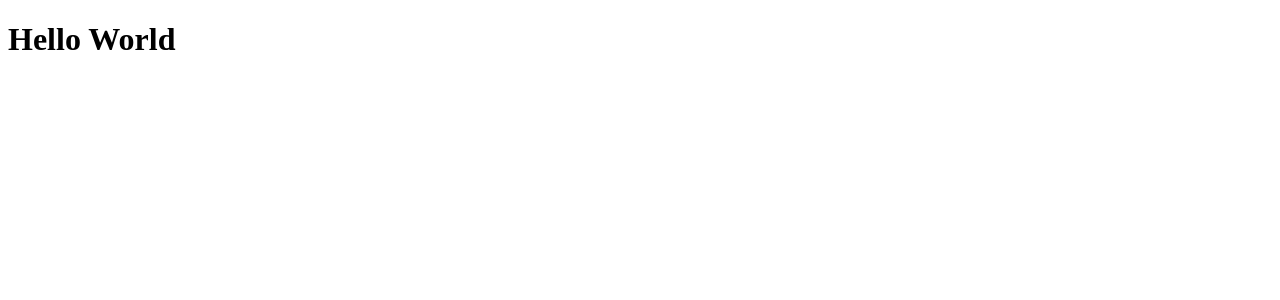
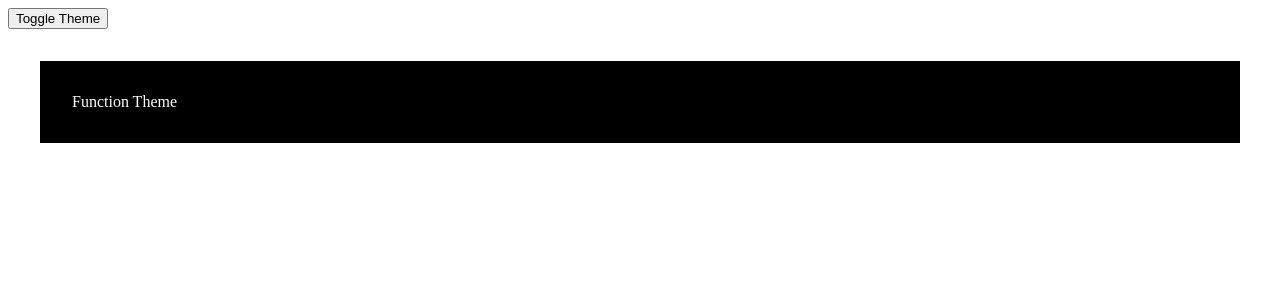
Before and after one commit to jlam609/pythonsqltest, a React app: page / in a window 1280 px wide. Shown: the top 300 px of the page. Built offline with nearby package versions, Linux system fonts and the light colour scheme.

Commit message:
created darkmode lightmode

```diff
--- /dev/null
+++ b/src/app.tsx
@@ -0,0 +1,14 @@
+import React from 'react'
+import Child from './child'
+import { ThemeProvider } from './themecontext'
+
+
+
+const App:React.FC = () => {
+    return (
+       <ThemeProvider>
+           <Child/>
+       </ThemeProvider>
+    )
+}
+export default App
--- /dev/null
+++ b/src/child.tsx
@@ -0,0 +1,22 @@
+import React from "react";
+import {useTheme, useUpdateTheme } from "./themecontext";
+
+
+const Child: React.FC = () => {
+  const darkTheme = useTheme()
+  const toggleTheme = useUpdateTheme()
+  const themeStyles = {
+      backgroundColor: darkTheme ? 'black':'gray',
+      color: darkTheme ? 'white':'black',
+      padding: '2rem',
+      margin: '2rem'
+  }
+  return (
+    <>
+      <button onClick={toggleTheme}>Toggle Theme</button>
+      <div style={themeStyles}>Function Theme</div>
+    </>
+  );
+};
+
+export default Child
--- a/src/index.tsx
+++ b/src/index.tsx
@@ -1,6 +1,5 @@
 import React from "react";
 import { render } from "react-dom";
+import App from './app'
 
-render(<h1>Hello World</h1>, document.getElementById("root"), () =>
-  console.log("rendered")
-);
+render(<App />, document.getElementById("root"), () => console.log("rendered"));
--- /dev/null
+++ b/src/themecontext.tsx
@@ -0,0 +1,24 @@
+import React, {useContext, useState} from 'react'
+
+export const ThemeContext = React.createContext()
+export const ThemeUpdateContext = React.createContext()
+
+export function useTheme():Boolean{
+    return useContext(ThemeContext)
+}
+export function useUpdateTheme():Boolean{
+    return useContext(ThemeUpdateContext)
+}
+export const ThemeProvider:React.FC = ({children}) => {
+    const [darkTheme, setDarkTheme] = useState(true)
+    function toggleTheme():void{
+        setDarkTheme(prevDarkTheme => !prevDarkTheme)
+    }
+    return (
+        <ThemeContext.Provider value={darkTheme}>
+            <ThemeUpdateContext.Provider value={toggleTheme}>
+                {children}
+            </ThemeUpdateContext.Provider>
+        </ThemeContext.Provider>
+    )
+}
```
